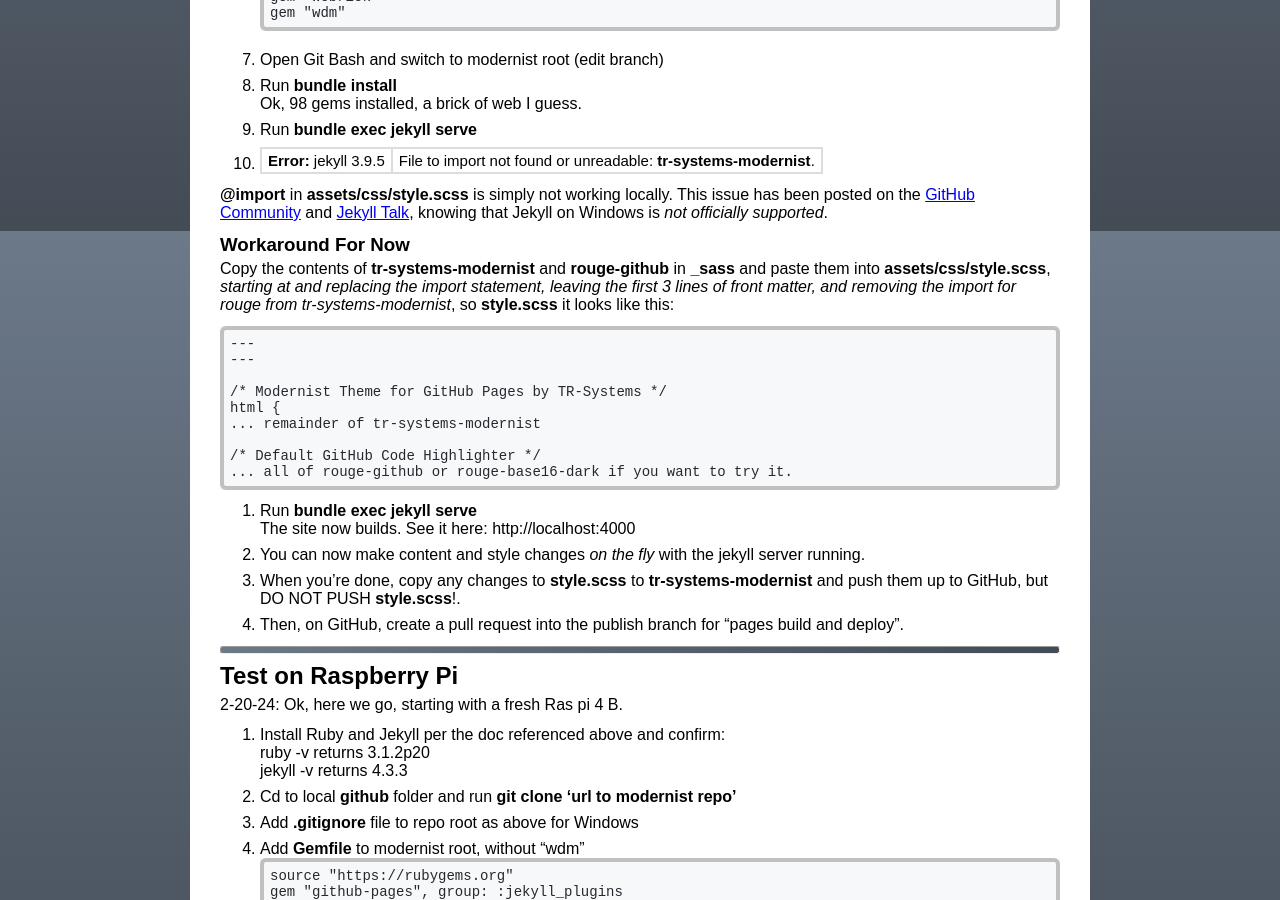
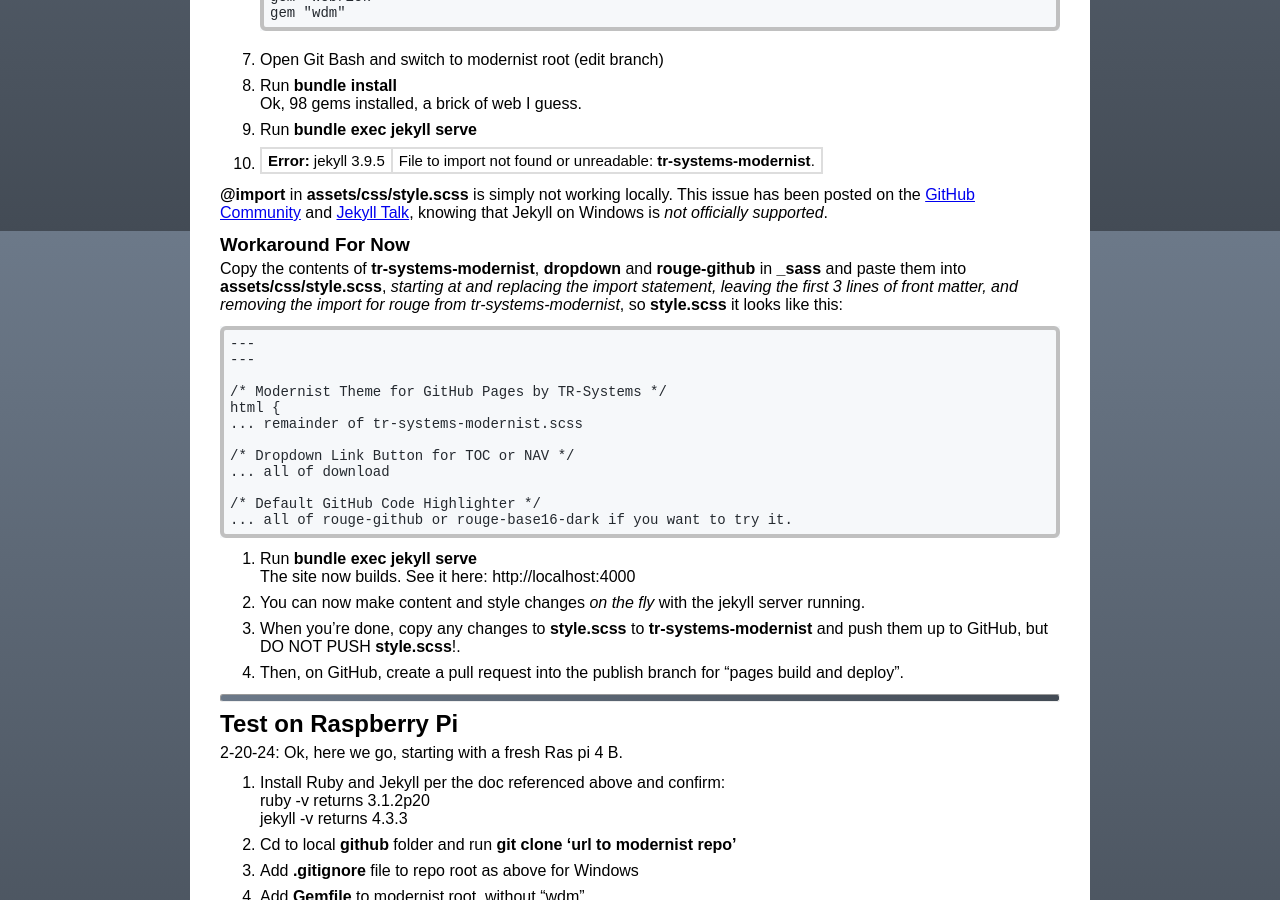
Before and after one commit to TR-Systems/modernist, a Jekyll site: the page built from index.md, in a window 1280 px wide and 900 px high, scrolled down 1569 px. Built offline with Jekyll 4.4.1, drawn with Linux system fonts in a browser that asks for light colours; our own code applies the rules of GitHub Pages for plain Markdown files.

Commit message:
Update index.md

````diff
--- a/index.md
+++ b/index.md
@@ -97,7 +97,7 @@ Ok, 98 gems installed, a brick of web I guess.
 **@import** in **assets/css/style.scss** is simply not working locally. This issue has been posted on the [GitHub Community](https://github.com/orgs/community/discussions/108932){:target="_blank"} and [Jekyll Talk](https://talk.jekyllrb.com/t/error-file-to-import-not-found-or-unreadable-style-sheet/8973){:target="_blank"}, knowing that Jekyll on Windows is *not officially supported*.
 
 ### Workaround For Now
-Copy the contents of **tr-systems-modernist** and **rouge-github** in **_sass** and paste them into **assets/css/style.scss**, *starting at and replacing the import statement, leaving the first 3 lines of front matter, and removing the import for rouge from tr-systems-modernist*, so **style.scss** it looks like this:
+Copy the contents of **tr-systems-modernist**, **dropdown** and **rouge-github** in **_sass** and paste them into **assets/css/style.scss**, *starting at and replacing the import statement, leaving the first 3 lines of front matter, and removing the import for rouge from tr-systems-modernist*, so **style.scss** it looks like this:
 
 ```
 ---
@@ -105,7 +105,10 @@ Copy the contents of **tr-systems-modernist** and **rouge-github** in **_sass**
 
 /* Modernist Theme for GitHub Pages by TR-Systems */
 html {
-... remainder of tr-systems-modernist
+... remainder of tr-systems-modernist.scss
+
+/* Dropdown Link Button for TOC or NAV */
+... all of download
 
 /* Default GitHub Code Highlighter */
 ... all of rouge-github or rouge-base16-dark if you want to try it.
````
